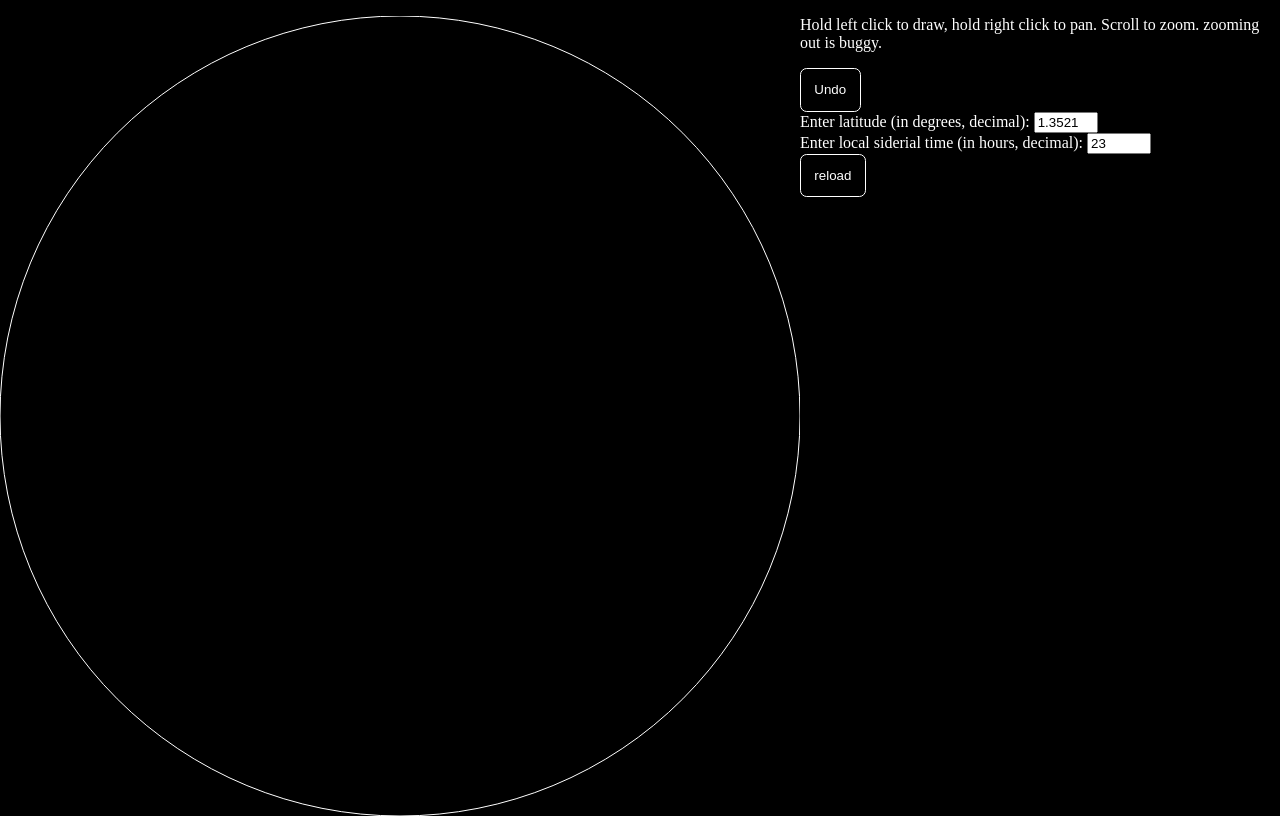
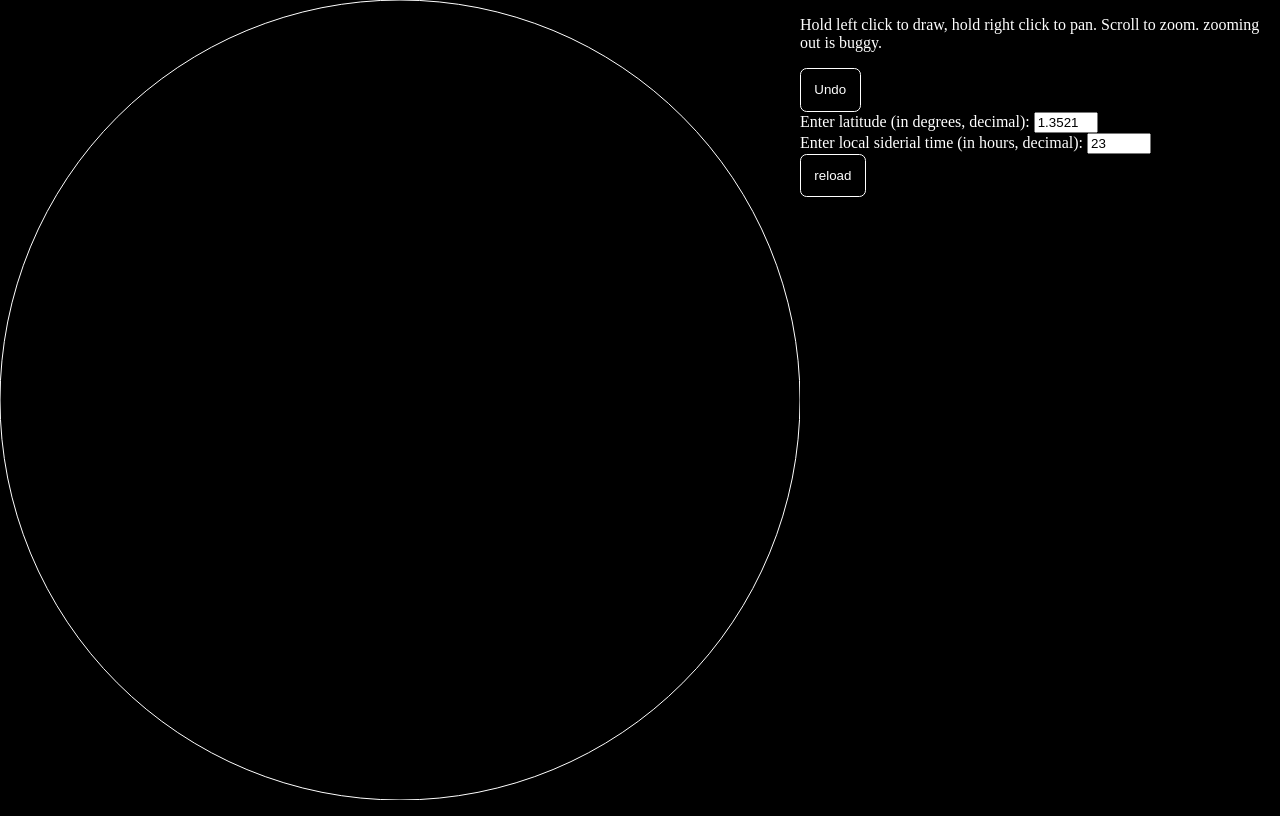
Before and after one commit to hemisemidemipresent/messier, a plain HTML site: page index.html in a window 1280 px wide. Drawn offline with nearby package versions, Linux system fonts and the light colour scheme; no server answers.

Commit message:
weird empty bar at top removed

```diff
--- a/index.html
+++ b/index.html
@@ -36,6 +36,11 @@
             overflow: hidden;
         }
 
+        p {
+            margin: 0;
+            padding: 1em;
+        }
+
         canvas {
             margin: 0;
             padding: 0;
```
